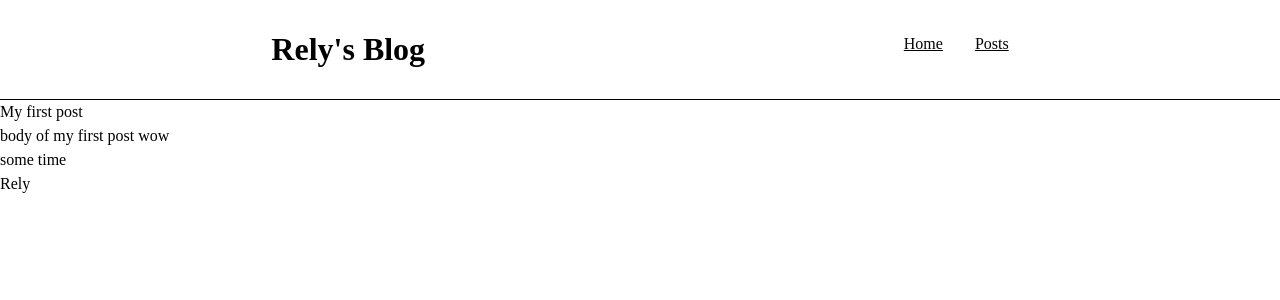
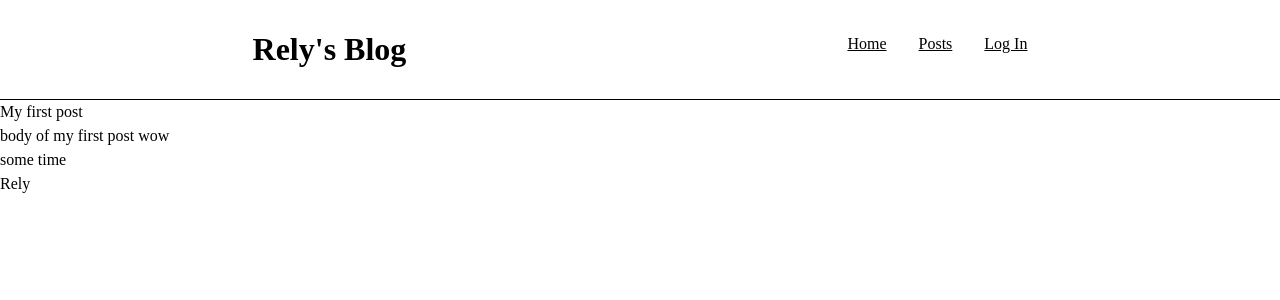
Before and after one commit to Relyful/blogApiFrontend, a React (Vite) app: page / in a window 1280 px wide. Shown: the top 300 px of the page. Built offline with nearby package versions, Linux system fonts and the light colour scheme; no server answers.

Commit message:
Add Login link to header

```diff
--- a/src/components/Header/Header.jsx
+++ b/src/components/Header/Header.jsx
@@ -9,6 +9,7 @@ function App() {
     <div className={`links ${styles.headerLinks}`}>
       <Link to="/">Home</Link>
       <Link to="/posts">Posts</Link>
+      <Link to="/login">Log In</Link>
     </div>
    </header>
    <main>
```
